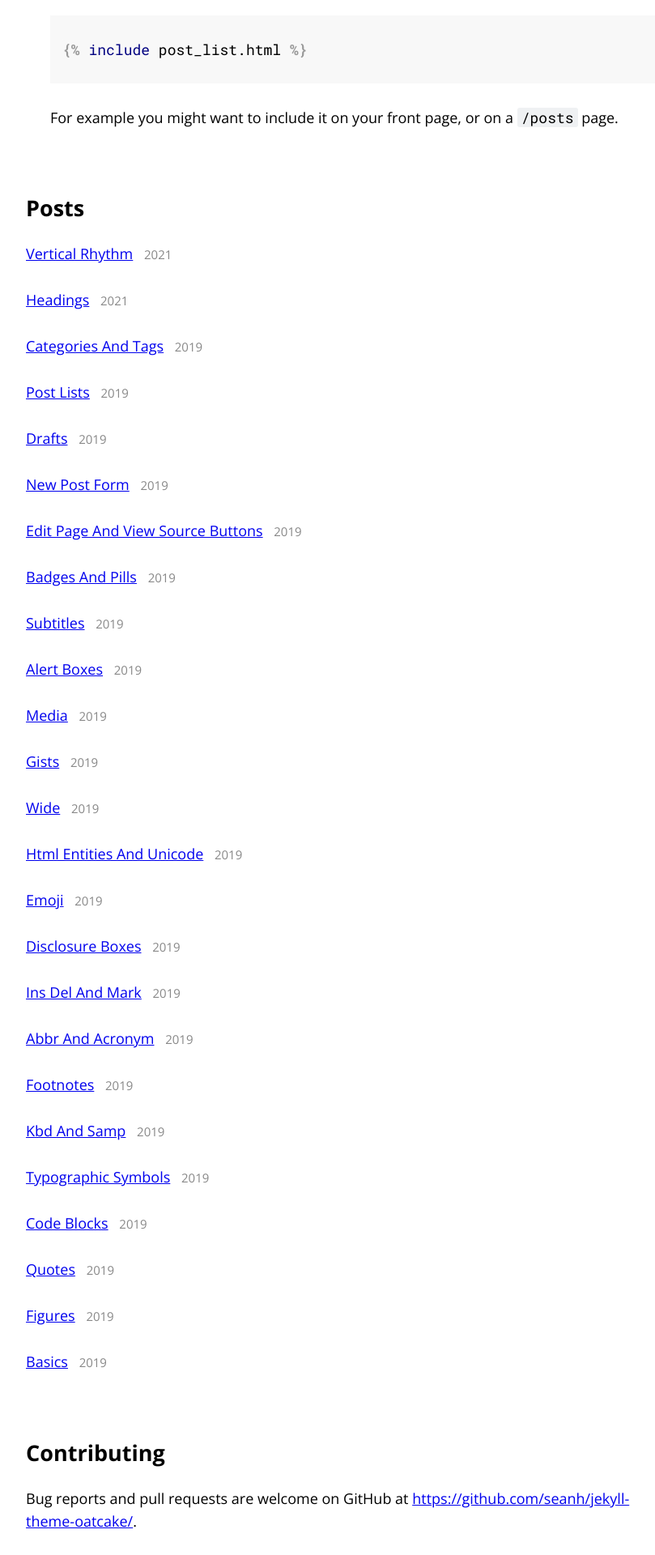
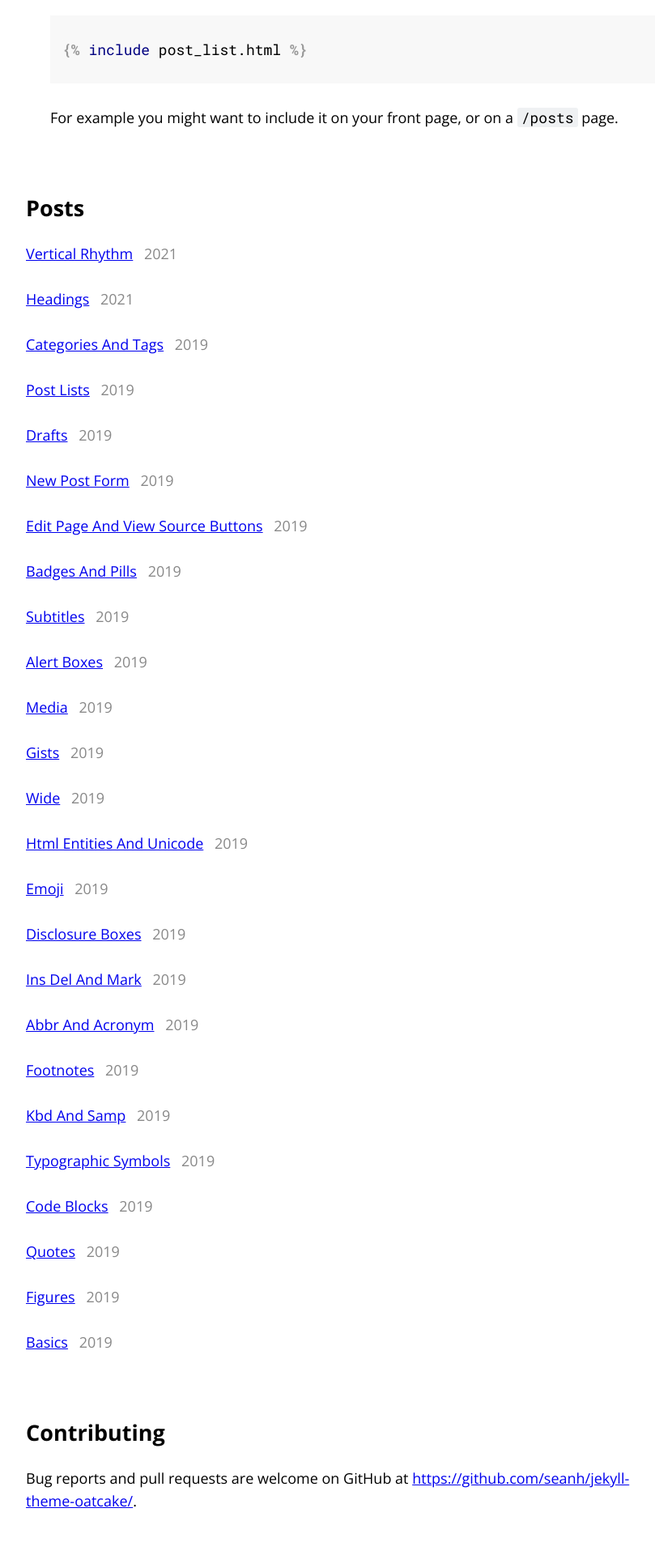
Before and after one commit to seanh/jekyll-theme-oatcake, a Jekyll site: the page built from index.md, in a window 1280 px wide. Shown: the part 1213-3133 px from the top of the page at 81% size, without its empty margins (216-1025 px from the left). Built offline with Jekyll 4.4.1, drawn with Linux system fonts in a browser that asks for light colours; comment, search, counter and statistics services are not loaded; our own code applies the rules of GitHub Pages for plain Markdown files; after the commit the page ends 3108 px from its top, so only the background shows below that.

Commit message:
Fix post list vertical rhythm issue

```diff
--- a/_includes/post_item.html
+++ b/_includes/post_item.html
@@ -5,6 +5,6 @@
     {% else %}
       <a href="{{ post.url | relative_url }}">{{ post.title }}</a>&ensp;
     {% endif %}
-    <span class="muted" style="font-size:smaller;">{{ post.date | date: "%Y" }}</span>
+    <span class="muted">{{ post.date | date: "%Y" }}</span>
   </p>
 </li>
```
